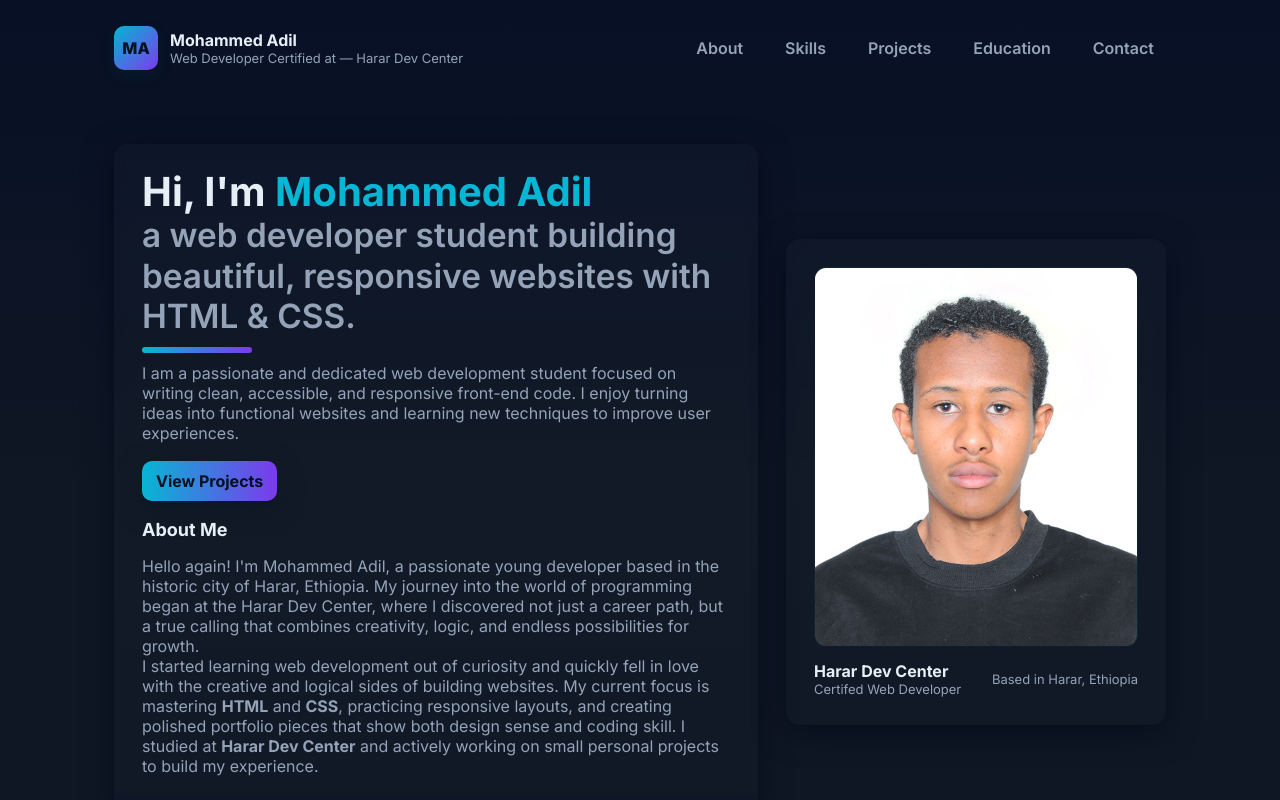
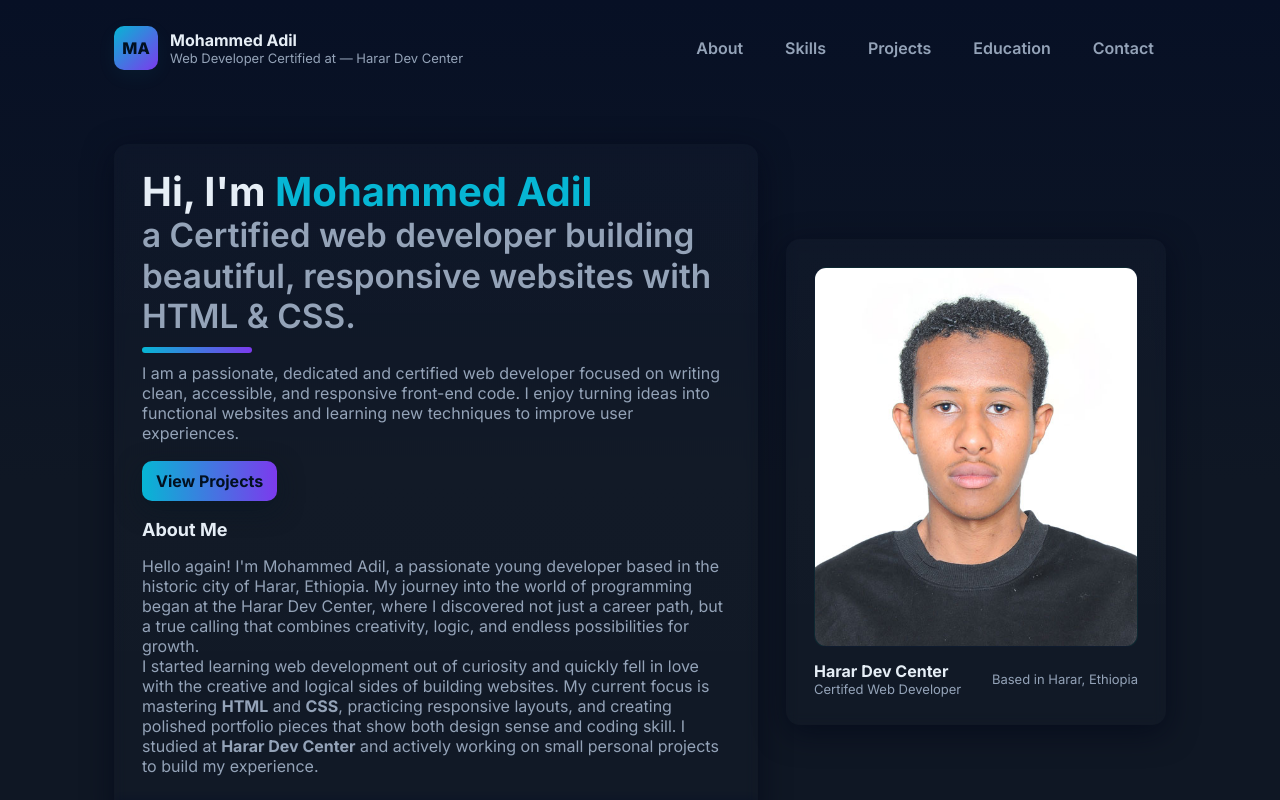
Before and after one commit to mamiadzak/My-Portfolio, a plain HTML site: page index.html in a window 1280 px wide. Shown: the top 800 px of the page. Drawn offline with Linux system fonts and the light colour scheme.

Commit message:
Update index.html

```diff
--- a/index.html
+++ b/index.html
@@ -36,9 +36,9 @@
   <main class="wrap">
     <section class="hero">
       <div class="card intro reveal">
-        <h1>Hi, I'm <span style="color:var(--accent)">Mohammed Adil</span><br><small style="font-weight:600;color:var(--muted)">a web developer student building beautiful, responsive websites with HTML &amp; CSS.</small></h1>
+        <h1>Hi, I'm <span style="color:var(--accent)">Mohammed Adil</span><br><small style="font-weight:600;color:var(--muted)">a Certified web developer building beautiful, responsive websites with HTML &amp; CSS.</small></h1>
         <div class="accent-line"></div>
-        <p class="lead muted">I am a passionate and dedicated web development student focused on writing clean, accessible, and responsive front-end code. I enjoy turning ideas into functional websites and learning new techniques to improve user experiences.</p>
+        <p class="lead muted">I am a passionate, dedicated and certified web developer focused on writing clean, accessible, and responsive front-end code. I enjoy turning ideas into functional websites and learning new techniques to improve user experiences.</p>
 
         <div class="cta">
           <a class="btn" href="#projects">View Projects</a>
```
